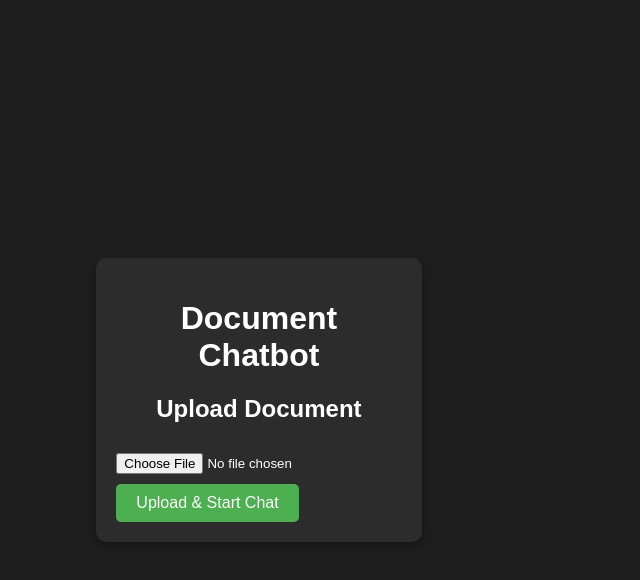
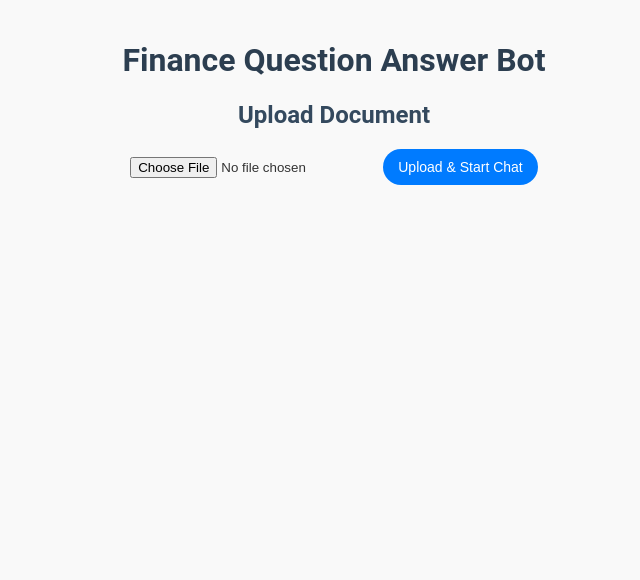
Before and after one commit to Vinaya19/FinanceQA, a React (Create React App) app in the folder chatbot-ui/: page / in a window 1280 px wide. Shown: the top 580 px of the page, without its empty margins (306-946 px from the left). Built offline with nearby package versions, Linux system fonts and the light colour scheme.

Commit message:
ChatBot UI changes

```diff
--- a/chatbot-ui/src/App.css
+++ b/chatbot-ui/src/App.css
@@ -2,85 +2,118 @@
 body {
   margin: 0;
   padding: 0;
-  font-family: 'Arial', sans-serif;
-  background-color: #1e1e1e;
-  color: #f5f5f5;
-  display: flex;
-  justify-content: center;
-  align-items: center;
-  height: 100vh;
+  font-family: 'Roboto', sans-serif;
+  background-color: #f9f9f9;
+  color: #333;
 }
 
 .App {
-  width: 60%;
+  width: 80%;
+  margin: auto;
   padding: 20px;
-  background-color: #2c2c2c;
-  border-radius: 10px;
-  box-shadow: 0 4px 10px rgba(0, 0, 0, 0.3);
 }
 
-h1, h2 {
-  color: #ffffff;
+h1 {
+  text-align: center;
+  color: #2c3e50;
+}
+
+h2 {
+  color: #34495e;
+}
+
+p {
+  line-height: 1.6;
+}
+
+.upload-section {
   text-align: center;
 }
 
-h2 {
-  margin-top: 20px;
-  font-size: 1.5em;
+.greeting {
+  text-align: center;
+  color: #007BFF;
+  font-weight: bold;
 }
 
-input[type="file"] {
-  color: white;
-  margin: 10px 0;
+/* Split Layout */
+.main-container {
+  display: flex;
+  gap: 20px;
+}
+
+.summary-section, .chat-section {
+  flex: 1;
+  padding: 20px;
+  border: 1px solid #ddd;
+  border-radius: 10px;
+  background-color: #fff;
+  box-shadow: 0 2px 5px rgba(0, 0, 0, 0.1);
+}
+
+.summary-section {
+  height: 100%;
+}
+
+.chat-section {
+  display: flex;
+  flex-direction: column;
+  height: 100%;
+}
+
+.chat-header {
+  display: flex;
+  justify-content: space-between;
+  align-items: center;
+}
+
+.end-chat-button {
+  background: none;
+  border: none;
+  font-size: 20px;
+  cursor: pointer;
+  color: #dc3545;
+}
+
+.chat-history {
+  flex-grow: 1;
+  overflow-y: auto;
+  border: 1px solid #ccc;
+  border-radius: 5px;
+  padding: 10px;
+  margin-bottom: 10px;
+  background-color: #f5f5f5;
+}
+
+.input-section {
+  display: flex;
+  gap: 10px;
+  align-items: center;
 }
 
 input[type="text"] {
-  width: 80%;
   padding: 10px;
-  border: 2px solid #444;
+  border: 1px solid #ccc;
   border-radius: 5px;
-  background-color: #3c3c3c;
-  color: white;
-  margin-bottom: 10px;
+  font-size: 14px;
+  width: 100%;
 }
 
-button {
-  padding: 10px 20px;
-  background-color: #4CAF50;
+button.curved-button {
+  padding: 10px 15px;
+  border: none;
+  border-radius: 20px;
+  background-color: #007BFF;
   color: white;
-  border: none;
-  border-radius: 5px;
-  font-size: 16px;
   cursor: pointer;
+  transition: background-color 0.3s ease;
+  font-size: 14px;
 }
 
-button:hover {
-  background-color: #45a049;
+button.curved-button:hover {
+  background-color: #0056b3;
 }
 
-button[style] {
-  background-color: red !important;
+button.curved-button.ask-button {
+  border-radius: 5px;
 }
-
-p {
-  line-height: 1.5;
-}
-
-p strong {
-  color: #00ffff;
-}
-
-/* Chat History */
-.chat-history {
-  max-height: 200px;
-  overflow-y: auto;
-  background-color: #3c3c3c;
-  padding: 10px;
-  margin: 20px 0;
-  border-radius: 5px;
-  border: 1px solid #444;
-}
-
-.chat-history p {
-  margin: 5px 0;
-}
--- a/chatbot-ui/src/App.js
+++ b/chatbot-ui/src/App.js
@@ -1,7 +1,6 @@
 import React, { useState } from 'react';
 import axios from 'axios';
 import './App.css';
-
 
 function App() {
   const [file, setFile] = useState(null);
@@ -10,6 +9,7 @@ function App() {
   const [question, setQuestion] = useState('');
   const [botResponse, setBotResponse] = useState('');
   const [isChatting, setIsChatting] = useState(false);
+  const [greetingMessage, setGreetingMessage] = useState('');
 
   const handleFileUpload = async () => {
     const formData = new FormData();
@@ -21,7 +21,8 @@ function App() {
 
     setSummary(response.data.summary);
     setChatHistory([]);
-    setIsChatting(true); // Enable chat mode
+    setIsChatting(true);
+    setGreetingMessage('Hello! You can now chat with your document. 😊');
   };
 
   const handleAskQuestion = async () => {
@@ -31,9 +32,9 @@ function App() {
     });
 
     const answer = response.data.answer;
-    setChatHistory((prev) => [...prev, { question, answer }]); // Update chat history
+    setChatHistory((prev) => [...prev, { question, answer }]);
     setBotResponse(answer);
-    setQuestion(''); // Clear input after asking
+    setQuestion('');
   };
 
   const endChat = () => {
@@ -42,27 +43,39 @@ function App() {
     setSummary('');
     setBotResponse('');
     setQuestion('');
+    setGreetingMessage('Goodbye! Thanks for using our service. 👋');
   };
 
   return (
     <div className="App">
-      <h1>Document Chatbot</h1>
+      <h1>Finance Question Answer Bot</h1>
 
       {!isChatting && (
-        <div>
+        <div className="upload-section">
           <h2>Upload Document</h2>
           <input type="file" onChange={(e) => setFile(e.target.files[0])} />
-          <button onClick={handleFileUpload}>Upload & Start Chat</button>
+          <button className="curved-button" onClick={handleFileUpload}>
+            Upload & Start Chat
+          </button>
         </div>
       )}
 
+      {greetingMessage && <p className="greeting">{greetingMessage}</p>}
+
       {isChatting && (
-        <div>
+        <div className="main-container">
+          <div className="summary-section">
             <h2>Summary</h2>
             <p>{summary}</p>
+          </div>
 
+          <div className="chat-section">
+            <div className="chat-header">
               <h2>Chat with the Document</h2>
-          <div>
+              <button className="end-chat-button" onClick={endChat}>X</button>
+            </div>
+
+            <div className="chat-history">
               {chatHistory.map((chat, index) => (
                 <div key={index}>
                   <p><strong>You:</strong> {chat.question}</p>
@@ -71,23 +84,18 @@ function App() {
               ))}
             </div>
 
+            <div className="input-section">
               <input
                 type="text"
                 placeholder="Ask a question..."
                 value={question}
                 onChange={(e) => setQuestion(e.target.value)}
               />
-          <button onClick={handleAskQuestion}>Ask</button>
-
-          {/* {botResponse && (
-            <div>
-              <p><strong>Bot:</strong> {botResponse}</p>
+              <button className="curved-button ask-button" onClick={handleAskQuestion}>
+                Ask
+              </button>
             </div>
-          )} */}
-
-          <button onClick={endChat} style={{ marginTop: '20px', background: 'red', color: 'white' }}>
-            End Chat
-          </button>
+          </div>
         </div>
       )}
     </div>
```
Lines whose indentation alone changed are shown as unchanged.
